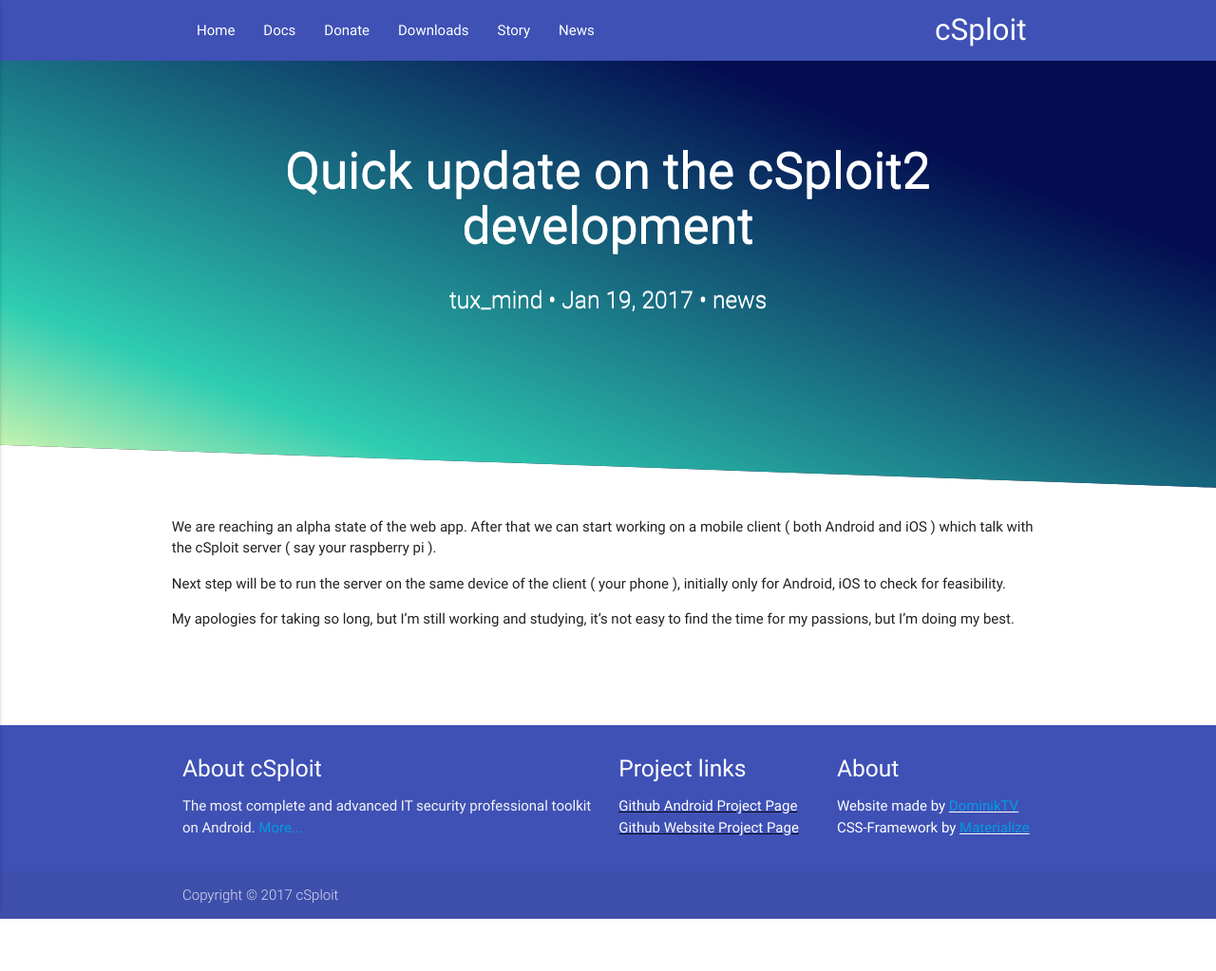
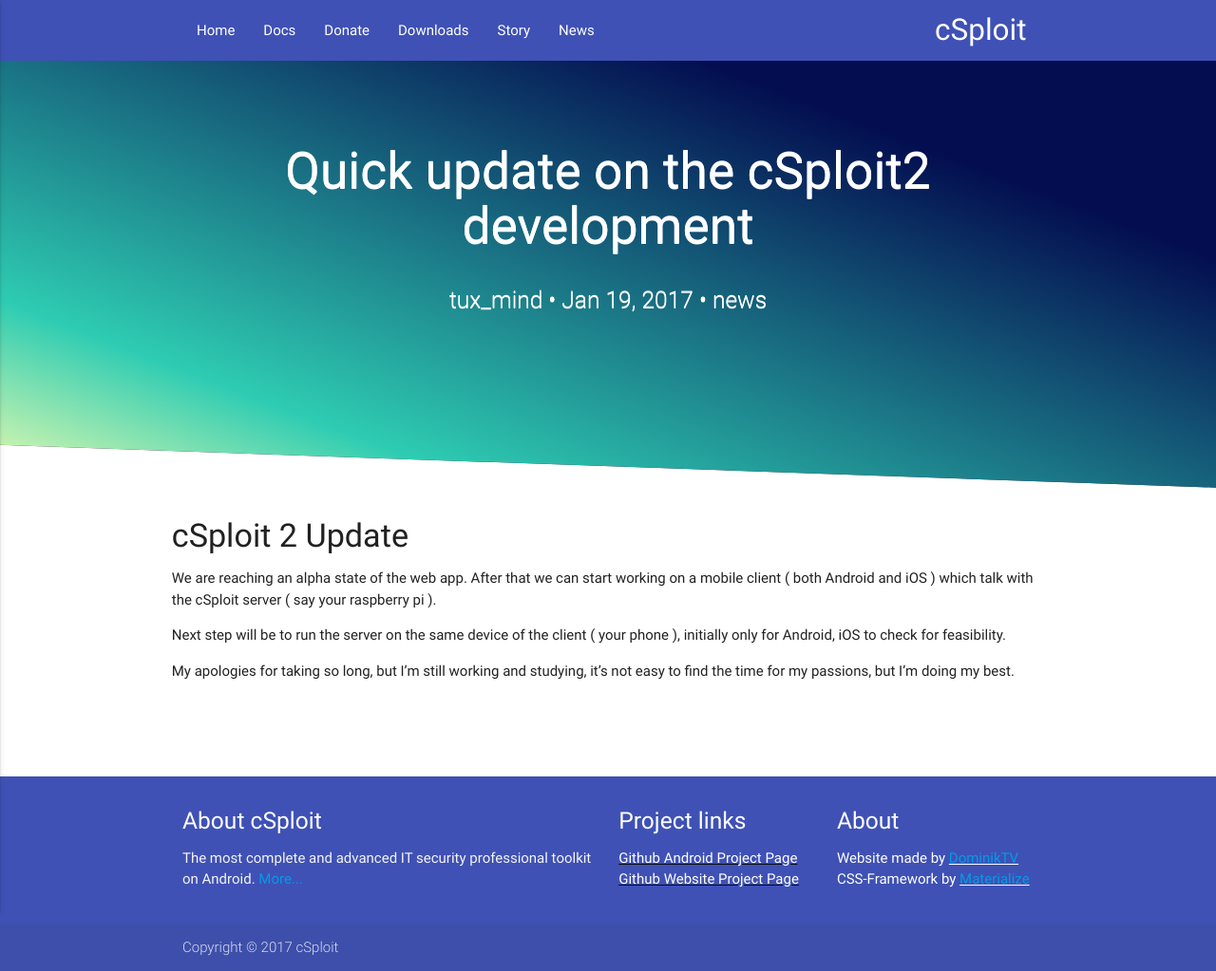
Before and after one commit to cSploit/cSploit.github.io, a Jekyll site: the page built from _posts/2017-01-19-csploit_2-quick-update.md, in a window 1280 px wide. Shown: the whole page at 95% size. Built offline with Jekyll 4.4.1, drawn with Linux system fonts in a browser that asks for light colours; before the commit the page ends 968 px from its top, so only the background shows below that.

Commit message:
Update 2017-01-19-csploit_2-quick-update.md

```diff
--- a/_posts/2017-01-19-csploit_2-quick-update.md
+++ b/_posts/2017-01-19-csploit_2-quick-update.md
@@ -3,6 +3,7 @@
 categories: news
 author: tux_mind
 ---
+#### cSploit 2 Update
 
 We are reaching an alpha state of the web app. After that we can start
 working on a mobile client ( both Android and iOS ) which talk
```
